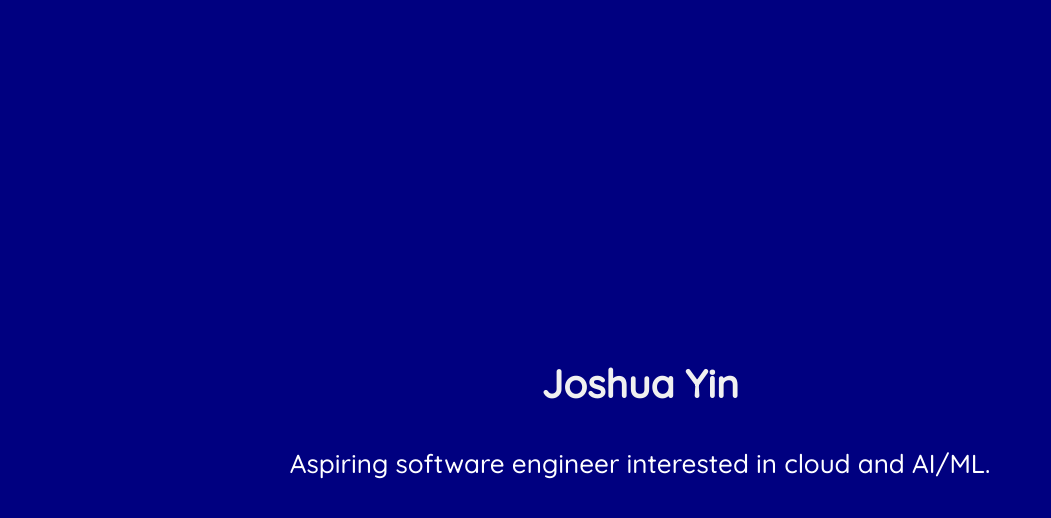
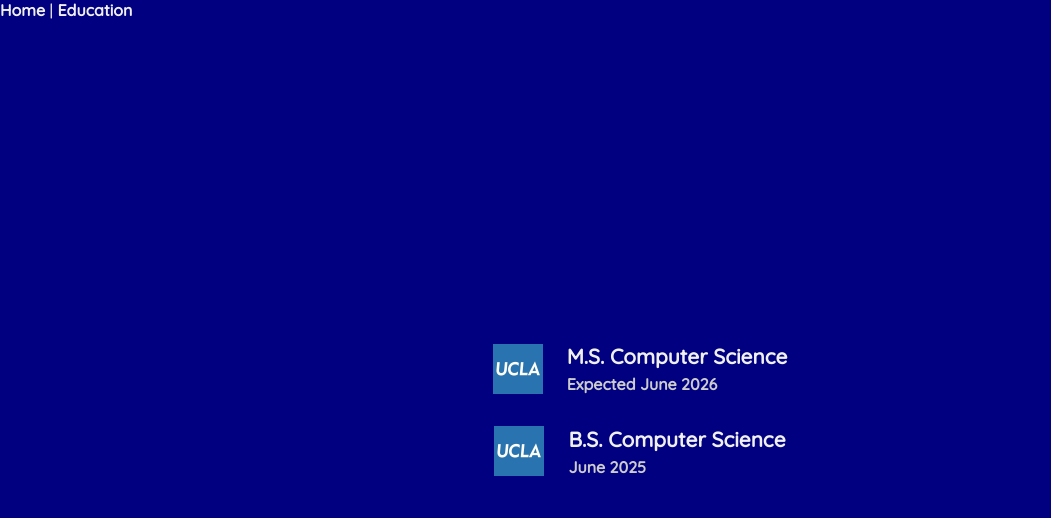
Before and after one commit to j0shuayin/j0shuayin.github.io, a React (Create React App) app in the folder website/: page /education in a window 1280 px wide. Shown: the top 518 px of the page, without its empty margins (0-1051 px from the left). Built offline with nearby package versions, Linux system fonts and the light colour scheme.

Commit message:
Add page routing, Education page

```diff
--- a/website/package.json
+++ b/website/package.json
@@ -9,6 +9,7 @@
     "@testing-library/user-event": "^13.5.0",
     "react": "^18.2.0",
     "react-dom": "^18.2.0",
+    "react-router-dom": "^7.5.2",
     "react-scripts": "5.0.1",
     "web-vitals": "^2.1.4"
   },
--- a/website/src/App.css
+++ b/website/src/App.css
@@ -1,42 +1,60 @@
-.App {
-  text-align: center;
+.app-container {
+  min-height: 100vh;
+  display: flex;
+  flex-direction: column;
+}
+
+* {
   font-family: 'Quicksand';
   font-weight: 500;
+  background-color: navy;
+  color:#F0F0F0;
 }
 
-/* .Load {
-  height: 40vmin;
-  pointer-events: none;
-} */
-
-/* @media (prefers-reduced-motion: no-preference) {
-  .Load {
-    animation: Load-spin infinite 10s linear;
-  }
-} */
-
-.App-header {
-  background-color: navy;
-  min-height: 100vh;
+.Home {
+  flex: 1;
   display: flex;
   flex-direction: column;
   align-items: center;
   justify-content: center;
   font-size: calc(10px + 2vmin);
-  color: white;
 }
 
-/* @keyframes Load-spin {
-  from {
-    transform: rotate(360deg);
-  }
-  to {
-    transform: rotate(0deg);
-  }
-} */
+.education-container {
+  flex: 1;
+  display: flex;
+  flex-direction: column;
+  align-items: center;
+  justify-content: center;
+  gap: 2rem;
+  padding: 2rem;
+}
+
+.education-item {
+  display: flex;
+  align-items: center;
+  gap: 1.5rem;
+}
+
+.education-text h3 {
+  margin: 0;
+  font-size: 1.3rem;
+  font-weight:bold;
+  color: #F0F0F0;
+}
+
+.education-text p {
+  margin: 0.3rem 0 0 0;
+  font-size: 1rem;
+  color: #CCCCCC;
+}
 
 p {
-  color:#F0F0F0;
   font-size:1.5em;
   font-weight:bold;
 }
+
+a {
+  text-decoration:none;
+  font-weight:bold;
+}
--- a/website/src/App.js
+++ b/website/src/App.js
@@ -1,16 +1,36 @@
-// import load from './load.svg';
+import React from 'react';
+import { BrowserRouter as Router, Routes, Route, Link } from 'react-router-dom';
 import './App.css';
+
+import Education from './Education.js';
 
 function App() {
   return (
-    <div className="App">
-      <header className="App-header">
-        {/* <img src={load} className="Load" alt="load" /> */}
-        <p>
-          Joshua Yin
-        </p>
-        Aspiring software engineer interested in cloud and AI/ML.
-      </header>
+    <Router>
+      <div className="app-container">
+        <header>
+          <nav>
+            <Link to="/">Home</Link> | <Link to="/education">Education</Link>
+          </nav>
+        </header>
+
+        <Routes>
+          <Route path="/" element={<Home />} />
+          <Route path="/education" element={<Education />}/>
+        </Routes>
+      </div>
+
+    </Router>
+  );
+}
+
+function Home() {
+  return (
+    <div className="Home">
+      <p>
+        Joshua Yin
+      </p>
+          Aspiring software engineer interested in cloud and AI/ML.
     </div>
   );
 }
--- /dev/null
+++ b/website/src/Education.js
@@ -0,0 +1,27 @@
+import React from 'react';
+import './App.css';
+import logo from './UCLALogo.jpg';
+
+function Education() {
+    return (
+        <div className="education-container">
+            <div className="education-item">
+                <img src={logo} alt="" width="50"/>
+                <div className="education-text">
+                    <h3>M.S. Computer Science</h3>
+                    <p>Expected June 2026</p>
+                </div>
+            </div>
+
+            <div className="education-item">
+                <img src={logo} alt="" width="50"/>
+                <div className="education-text">
+                    <h3>B.S. Computer Science</h3>
+                    <p>June 2025</p>
+                </div>
+            </div>
+        </div>
+    );
+}
+
+export default Education;
```
Also changed, not shown: website/src/UCLALogo.jpg (added), 1 other file (tests, documents, lock files or other folders).
